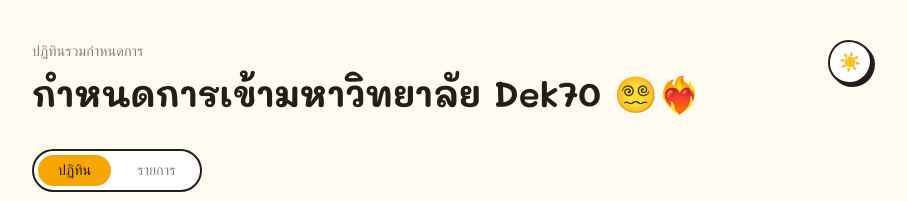
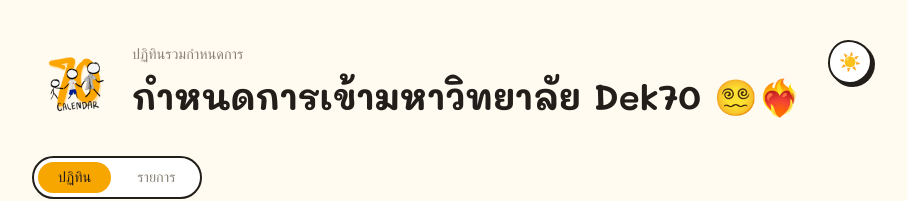
Before and after one commit to ccckatmeow/Dek70-UniCalendar, a Next.js app: page / in a window 1280 px wide. Shown: the top 201 px of the page, without its empty margins (188-1095 px from the left). Built offline with nearby package versions, Linux system fonts and the light colour scheme; no server answers; the database is empty; a web font is replaced by a local one.

Commit message:
เพิ่ม logo

```diff
--- a/app/globals.css
+++ b/app/globals.css
@@ -89,6 +89,19 @@ a {
   align-items: flex-start;
   justify-content: space-between;
   gap: 16px;
+}
+
+.masthead__brand {
+  display: flex;
+  align-items: center;
+  gap: 12px;
+}
+
+.masthead__logo {
+  flex-shrink: 0;
+  transform: rotate(-3deg);
+  width: clamp(64px, 10vw, 88px);
+  height: auto;
 }
 
 .masthead__eyebrow {
--- a/app/page.js
+++ b/app/page.js
@@ -1,6 +1,7 @@
 "use client";
 
 import { useEffect, useState, useMemo, useCallback } from "react";
+import Image from "next/image";
 import Calendar from "../components/Calendar";
 import DayPanel from "../components/DayPanel";
 import AgendaView from "../components/AgendaView";
@@ -139,9 +140,19 @@ export default function Home() {
   return (
     <main className="page">
       <header className="masthead">
-        <div>
-          <p className="masthead__eyebrow">ปฏิทินรวมกำหนดการ</p>
-          <h1 className="masthead__title">กำหนดการเข้ามหาวิทยาลัย Dek70 😵‍💫❤️‍🔥</h1>
+        <div className="masthead__brand">
+          <Image
+            src="/logo.png"
+            alt="Dek70 Calendar"
+            width={88}
+            height={88}
+            className="masthead__logo"
+            priority
+          />
+          <div>
+            <p className="masthead__eyebrow">ปฏิทินรวมกำหนดการ</p>
+            <h1 className="masthead__title">กำหนดการเข้ามหาวิทยาลัย Dek70 😵‍💫❤️‍🔥</h1>
+          </div>
         </div>
         <ThemeToggle />
       </header>
```
Also changed, not shown: public/logo.png (added).
